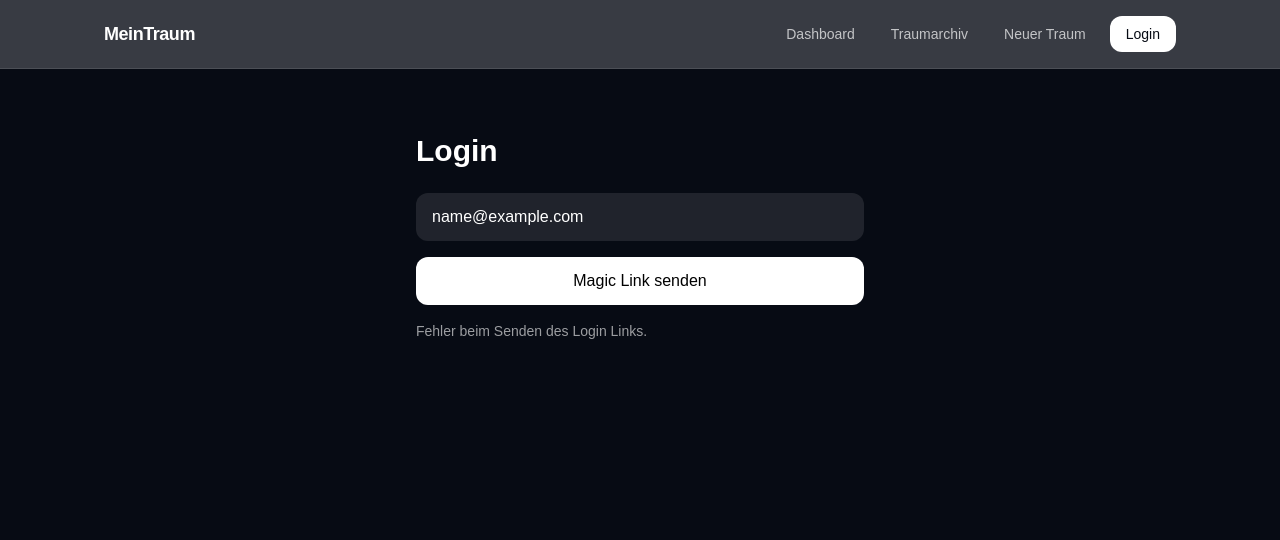
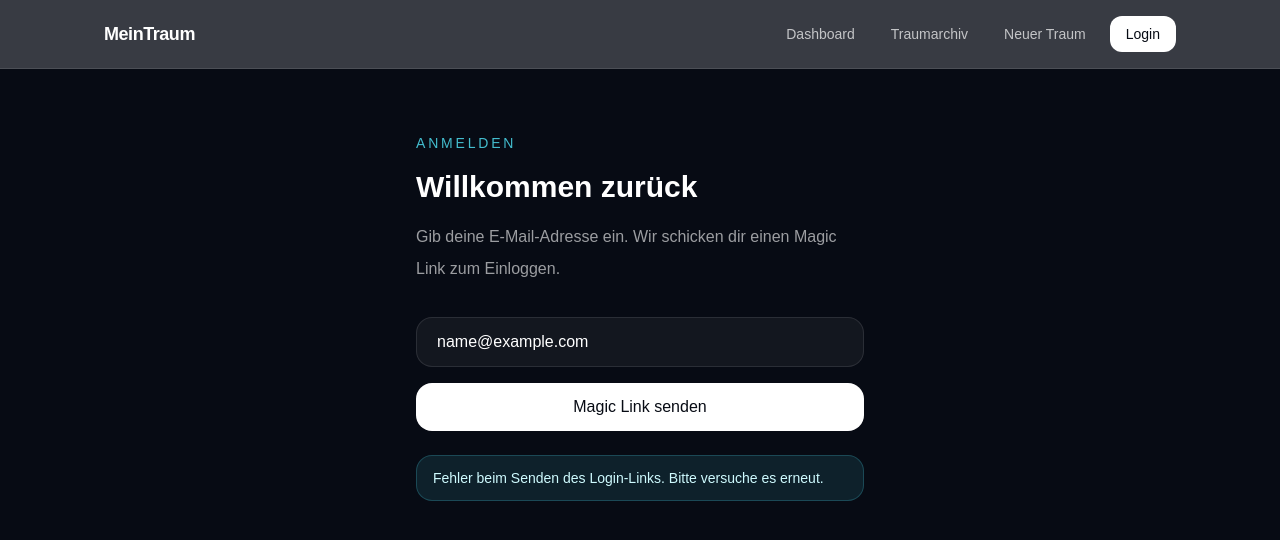
Before and after one commit to Fabrik4/MeinTraum, a Next.js app: page /login in a window 1280 px wide. Both pictures are taken after typing "name@example.com" into the empty fields and a click on the button "Magic Link senden". Shown: the top 540 px of the page. Built offline with nearby package versions, Linux system fonts and the light colour scheme; no server answers.

Commit message:
fix: encoding bugs + auth header

```diff
--- a/app/AppHeader.tsx
+++ b/app/AppHeader.tsx
@@ -1,15 +1,40 @@
 "use client"
 
 import Link from "next/link"
-import { usePathname } from "next/navigation"
+import { usePathname, useRouter } from "next/navigation"
+import { useEffect, useState } from "react"
+import { supabase } from "@/lib/supabase"
 
 export default function AppHeader() {
   const pathname = usePathname()
+  const router = useRouter()
+  const [userEmail, setUserEmail] = useState<string | null>(null)
+  const [loading, setLoading] = useState(true)
 
   const hideHeader =
     pathname === "/" ||
     pathname === "/impressum" ||
     pathname === "/datenschutz"
+
+  useEffect(() => {
+    // Beim Laden: aktuellen User holen
+    supabase.auth.getUser().then(({ data: { user } }) => {
+      setUserEmail(user?.email ?? null)
+      setLoading(false)
+    })
+
+    // Auf Auth-Änderungen reagieren (Login / Logout)
+    const { data: { subscription } } = supabase.auth.onAuthStateChange((_event, session) => {
+      setUserEmail(session?.user?.email ?? null)
+    })
+
+    return () => subscription.unsubscribe()
+  }, [])
+
+  async function handleLogout() {
+    await supabase.auth.signOut()
+    router.push("/login")
+  }
 
   if (hideHeader) return null
 
@@ -30,14 +55,12 @@ export default function AppHeader() {
           >
             Dashboard
           </Link>
-
           <Link
             href="/dreams"
             className="rounded-xl px-3 py-2 text-sm text-white/70 transition hover:bg-white/5 hover:text-white"
           >
             Traumarchiv
           </Link>
-
           <Link
             href="/entry"
             className="rounded-xl px-3 py-2 text-sm text-white/70 transition hover:bg-white/5 hover:text-white"
@@ -45,12 +68,30 @@ export default function AppHeader() {
             Neuer Traum
           </Link>
 
+          {!loading && (
+            <>
+              {userEmail ? (
+                <div className="flex items-center gap-3">
+                  <span className="hidden sm:block text-sm text-white/40 truncate max-w-[160px]">
+                    {userEmail}
+                  </span>
+                  <button
+                    onClick={handleLogout}
+                    className="rounded-xl border border-white/15 bg-white/5 px-4 py-2 text-sm font-medium text-white/80 transition hover:bg-white/10"
+                  >
+                    Abmelden
+                  </button>
+                </div>
+              ) : (
                 <Link
                   href="/login"
                   className="rounded-xl bg-white px-4 py-2 text-sm font-medium text-[#070b14] transition hover:scale-[1.02]"
                 >
                   Login
                 </Link>
+              )}
+            </>
+          )}
         </nav>
       </div>
     </header>
--- a/app/dashboard/page.tsx
+++ b/app/dashboard/page.tsx
@@ -37,7 +37,7 @@ export default function DashboardPage() {
   const totalDreams = dreams.length
   const nightmareCount = dreams.filter((dream) => dream.nightmare_flag).length
   const lastDream = dreams[0] || null
-  const lastEmotion = lastDream?.dominant_emotion || "–"
+  const lastEmotion = lastDream?.dominant_emotion || "—"
 
   return (
     <main className="min-h-screen bg-[#070b14] px-6 py-16 text-white">
--- a/app/entry/page.tsx
+++ b/app/entry/page.tsx
@@ -80,7 +80,7 @@ export default function DreamEntryPage() {
       return
     }
 
-    setMessage("Traum gespeichert.")
+    setMessage("Traum gespeichert. ✓")
     resetForm()
     setIsSubmitting(false)
   }
@@ -140,7 +140,7 @@ export default function DreamEntryPage() {
                 <button
                   key={emotion}
                   type="button"
-                  onClick={() => setDominantEmotion(emotion)}
+                  onClick={() => setDominantEmotion(emotion === dominantEmotion ? "" : emotion)}
                   className={`rounded-full border px-4 py-2 text-sm transition ${
                     dominantEmotion === emotion
                       ? "border-cyan-300/30 bg-cyan-300/20 text-cyan-100"
@@ -162,7 +162,7 @@ export default function DreamEntryPage() {
                 <button
                   key={clarity}
                   type="button"
-                  onClick={() => setDreamClarity(clarity)}
+                  onClick={() => setDreamClarity(clarity === dreamClarity ? "" : clarity)}
                   className={`rounded-full border px-4 py-2 text-sm transition ${
                     dreamClarity === clarity
                       ? "border-cyan-300/30 bg-cyan-300/20 text-cyan-100"
@@ -176,7 +176,7 @@ export default function DreamEntryPage() {
           </div>
 
           <div className="grid gap-4 sm:grid-cols-3">
-            <label className="flex items-center gap-3 rounded-2xl border border-white/10 bg-white/5 px-4 py-3">
+            <label className="flex items-center gap-3 rounded-2xl border border-white/10 bg-white/5 px-4 py-3 cursor-pointer hover:bg-white/8 transition">
               <input
                 type="checkbox"
                 checked={familiarPersonFlag}
@@ -185,7 +185,7 @@ export default function DreamEntryPage() {
               <span className="text-sm text-white/80">Bekannte Person</span>
             </label>
 
-            <label className="flex items-center gap-3 rounded-2xl border border-white/10 bg-white/5 px-4 py-3">
+            <label className="flex items-center gap-3 rounded-2xl border border-white/10 bg-white/5 px-4 py-3 cursor-pointer hover:bg-white/8 transition">
               <input
                 type="checkbox"
                 checked={familiarPlaceFlag}
@@ -194,7 +194,7 @@ export default function DreamEntryPage() {
               <span className="text-sm text-white/80">Bekannter Ort</span>
             </label>
 
-            <label className="flex items-center gap-3 rounded-2xl border border-white/10 bg-white/5 px-4 py-3">
+            <label className="flex items-center gap-3 rounded-2xl border border-white/10 bg-white/5 px-4 py-3 cursor-pointer hover:bg-white/8 transition">
               <input
                 type="checkbox"
                 checked={nightmareFlag}
--- a/app/login/page.tsx
+++ b/app/login/page.tsx
@@ -6,9 +6,12 @@ import { supabase } from "@/lib/supabase"
 export default function LoginPage() {
   const [email, setEmail] = useState("")
   const [message, setMessage] = useState("")
+  const [isSending, setIsSending] = useState(false)
 
   async function handleLogin(e: React.FormEvent) {
     e.preventDefault()
+    setIsSending(true)
+    setMessage("")
 
     const { error } = await supabase.auth.signInWithOtp({
       email,
@@ -18,46 +21,50 @@ export default function LoginPage() {
     })
 
     if (error) {
-      setMessage("Fehler beim Senden des Login Links.")
+      setMessage("Fehler beim Senden des Login-Links. Bitte versuche es erneut.")
     } else {
-      setMessage("Magic Link wurde gesendet. Prüfe deine E-Mail.")
+      setMessage("Magic Link wurde gesendet. Prüfe deine E-Mail. ✓")
     }
+
+    setIsSending(false)
   }
 
   return (
     <main className="min-h-screen bg-[#070b14] text-white px-6 py-16">
       <div className="mx-auto max-w-md">
+        <p className="text-sm uppercase tracking-[0.2em] text-cyan-300/80">
+          Anmelden
+        </p>
+        <h1 className="mt-4 text-3xl font-semibold">
+          Willkommen zurück
+        </h1>
+        <p className="mt-4 leading-8 text-white/60">
+          Gib deine E-Mail-Adresse ein. Wir schicken dir einen Magic Link zum Einloggen.
+        </p>
 
-        <h1 className="text-3xl font-semibold mb-6">
-          Login
-        </h1>
-
-        <form onSubmit={handleLogin} className="flex flex-col gap-4">
-
+        <form onSubmit={handleLogin} className="mt-8 flex flex-col gap-4">
           <input
             type="email"
             required
-            placeholder="Deine E-Mail"
+            placeholder="deine@email.com"
             value={email}
             onChange={(e) => setEmail(e.target.value)}
-            className="rounded-xl bg-white/10 px-4 py-3"
+            className="rounded-2xl border border-white/10 bg-white/5 px-5 py-3 text-white placeholder:text-white/30 focus:border-cyan-300/40 focus:outline-none"
           />
-
           <button
             type="submit"
-            className="rounded-xl bg-white text-black py-3"
+            disabled={isSending}
+            className="rounded-2xl bg-white px-6 py-3 font-medium text-[#070b14] transition hover:scale-[1.01] disabled:opacity-60"
           >
-            Magic Link senden
+            {isSending ? "Wird gesendet..." : "Magic Link senden"}
           </button>
-
         </form>
 
         {message && (
-          <p className="mt-4 text-sm text-white/60">
+          <div className="mt-6 rounded-2xl border border-cyan-300/20 bg-cyan-300/10 px-4 py-3 text-sm text-cyan-100">
             {message}
-          </p>
+          </div>
         )}
-
       </div>
     </main>
   )
```
Also changed, not shown: 1 other file (tests, documents, lock files or other folders). Lines whose indentation alone changed are shown as unchanged.
